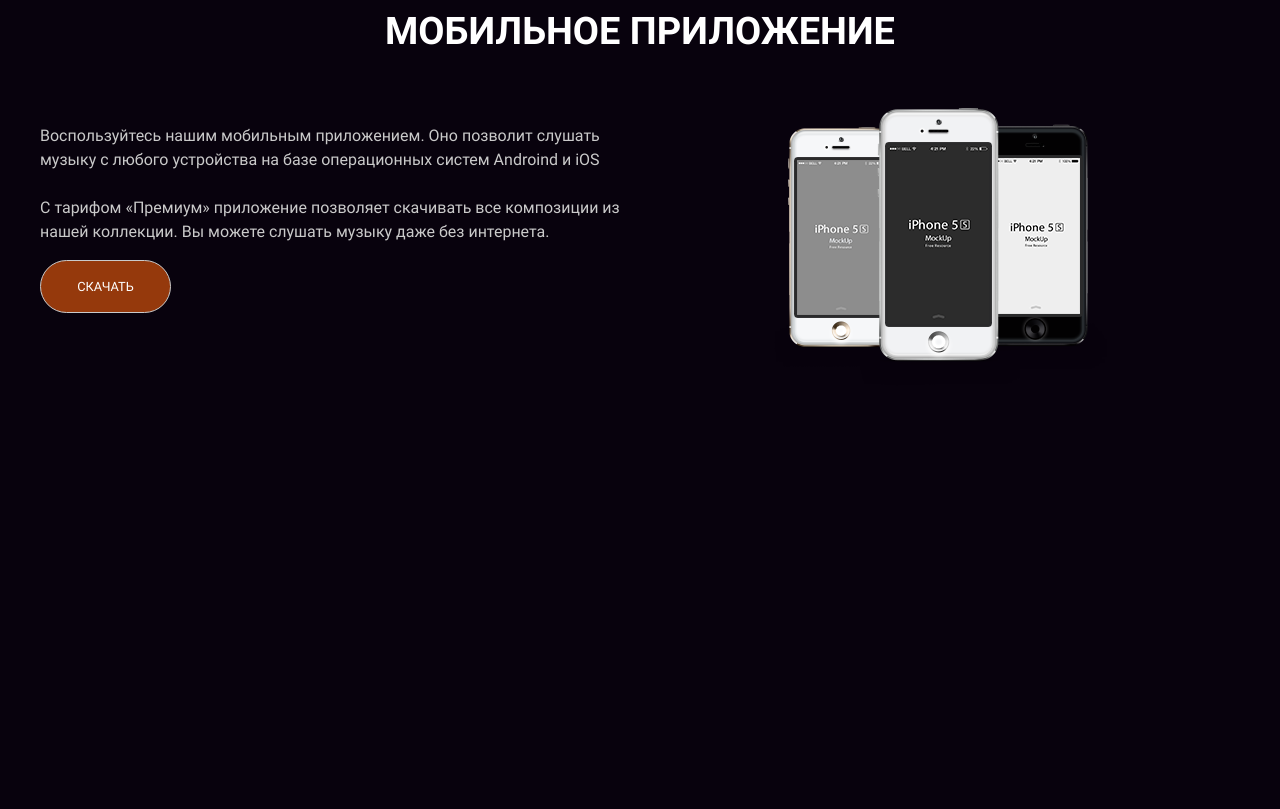
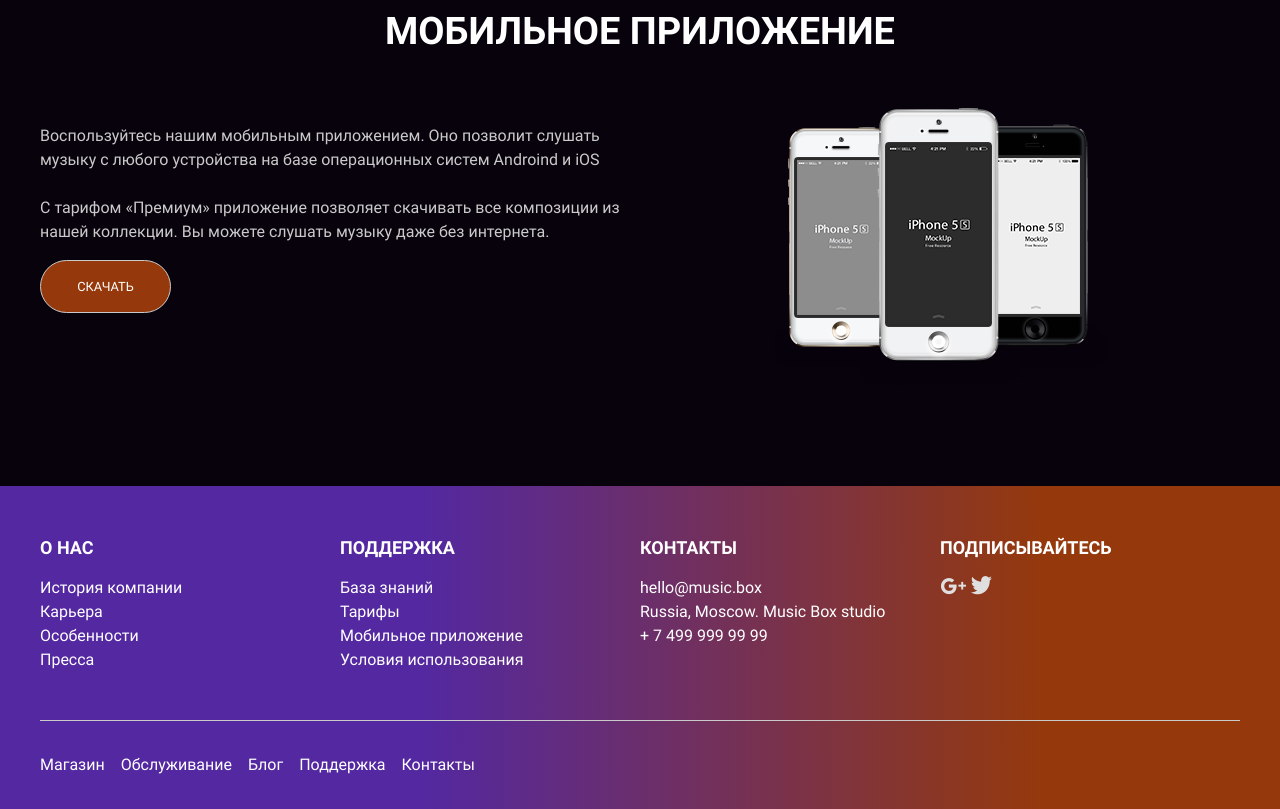
Before and after one commit to bril95/layout-designer-project-56, a website: page src/index.html in a window 1280 px wide. Shown: the part 2592-3401 px from the top of the page. Before the commit the page ends 3078 px from the top, so only its background shows below. Drawn offline with Linux system fonts and the light colour scheme.

Commit message:
add footer

```diff
--- a/src/index.html
+++ b/src/index.html
@@ -27,14 +27,17 @@
                   <a href="#" class="menu-list">
                     Каталог
                   </a>
+                </li>
                 <li>
                   <a href="#" class="menu-list">
                     Исполнители
                   </a>
+                </li>
                 <li>
                   <a href="#" class="menu-list">
                     Контакты
                   </a>
+                </li>
               </ul>
               <div class="search-field">
                 <label for="search-input" class="visually-hidden">Поиск...</label>
@@ -158,7 +161,120 @@
           </div>
         </section>
     </main>
-    <footer>
+    <footer class="bg-gradient">
+      <div class="footer-content">
+        <div class="footer-top">
+          <div class="col">
+            <h2 class="footer-title">
+              О нас
+            </h2>
+            <ul class="footer-menu-main">
+              <li>
+                <a href="#" class="footer-menu-link">
+                  История компании
+                </a>
+              </li>
+              <li>
+                <a href="#" class="footer-menu-link">
+                  Карьера
+                </a>
+              <li>
+                <a href="#" class="footer-menu-link">
+                  Особенности
+                </a>
+              </li>
+              <li>
+                <a href="#" class="footer-menu-link">
+                  Пресса
+                </a>
+              </li>
+            </ul>
+          </div>
+          <div class="col">
+            <h2 class="footer-title">
+              Поддержка
+            </h2>
+            <ul class="footer-menu-main">
+              <li>
+                <a href="#" class="footer-menu-link">
+                  База знаний
+                </a>
+              </li>
+              <li>
+                <a href="#" class="footer-menu-link">
+                  Тарифы
+                </a>
+              <li>
+                <a href="#" class="footer-menu-link">
+                  Мобильное приложение
+                </a>
+              </li>
+              <li>
+                <a href="#" class="footer-menu-link">
+                  Условия использования
+                </a>
+              </li>
+            </ul>
+          </div>
+          <div class="col">
+            <h2 class="footer-title">
+              Контакты
+            </h2>
+            <ul class="footer-menu-main">
+              <li>
+                <a href="#" class="footer-menu-link">
+                  hello@music.box
+                </a>
+              </li>
+                <a href="#" class="footer-menu-link">
+                  Russia, Moscow. Music Box studio
+                </a>
+              </li>
+              <li>
+                <a href="#" class="footer-menu-link">
+                  + 7 499 999 99 99
+                </a>
+              </li>
+            </ul>
+          </div>
+          <div class="col">
+            <h2 class="footer-title">
+              Подписывайтесь
+            </h2>
+            <img src="./images/Google+.png" alt="Google">
+            <img src="./images/Twitter.png" alt="Twitter">
+          </div>
+        </div>
+        <hr class="horizontal-line">
+        <div class="footer-bottom">
+          <ul class="footer-menu-secondary">
+            <li>
+              <a href="#" class="footer-menu-link">
+                Магазин
+              </a>
+            </li>
+            <li>
+              <a href="#" class="footer-menu-link">
+                Обслуживание
+              </a>
+            <li>
+              <a href="#" class="footer-menu-link">
+                Блог
+              </a>
+            </li>
+            <li>
+              <a href="#" class="footer-menu-link">
+                Поддержка
+              </a>
+            </li>
+            <li>
+              <a href="#" class="footer-menu-link">
+                Контакты
+              </a>
+            </li>
+          </ul>
+        </div>
+      </div>
     </footer>
 </body>
 </html>
--- a/src/scss/app.scss
+++ b/src/scss/app.scss
@@ -3,4 +3,5 @@
 @import './pages/header';
 @import './pages/pracing';
 @import './pages/news';
-@import './pages/appPage.scss';
+@import './pages/appPage';
+@import './pages/footer';
--- a/src/scss/general.scss
+++ b/src/scss/general.scss
@@ -56,6 +56,11 @@ p {
 
 ul {
   margin: 0;
+  padding: 0;
+}
+
+li {
+  list-style-type: none;
 }
 
 .visually-hidden {
@@ -72,10 +77,6 @@ ul {
 a {
   text-decoration: none;
   color: $color-title;
-
-  &:visited {
-    color: inherit;
-  }
 }
 
 .page {
--- /dev/null
+++ b/src/scss/pages/footer.scss
@@ -0,0 +1,40 @@
+.bg-gradient {
+  background: linear-gradient(89.75deg, #5328a1 32.83%, #95390c 81.56%);
+}
+
+.footer-content {
+  max-width: 1200px;
+  margin: 0 auto;
+}
+
+.footer-top {
+  padding: 3rem 0;
+  display: grid;
+  grid-template-columns: repeat(4, 1fr);
+
+  .footer-title {
+    font-size: 18px;
+    line-height: 1.5;
+    margin-bottom: 15px;
+    font-weight: $font-weight-bold;
+  }
+}
+
+.horizontal-line {
+  margin: 0;
+  border: none;
+  height: 1px;
+  background-color: $color-text;
+}
+
+.footer-bottom {
+  padding: 2rem 0;
+
+  .footer-menu-secondary {
+    display: flex;
+
+    li {
+      padding-right: 16px;
+    }
+  }
+}
--- a/src/scss/pages/header.scss
+++ b/src/scss/pages/header.scss
@@ -47,7 +47,6 @@
   padding-left: 90px;
 
     li {
-      list-style-type: none;
       padding-right: 24px;
 
       @include text-uppercase;
```
Also changed, not shown: src/css/style.css, 1 other file.
